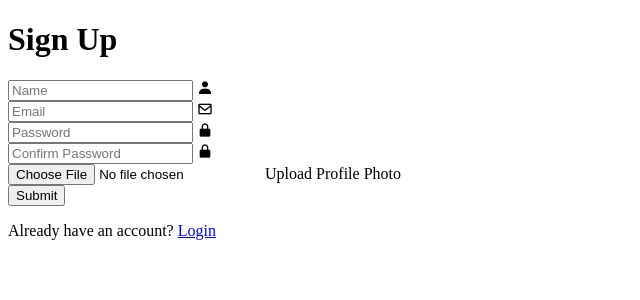
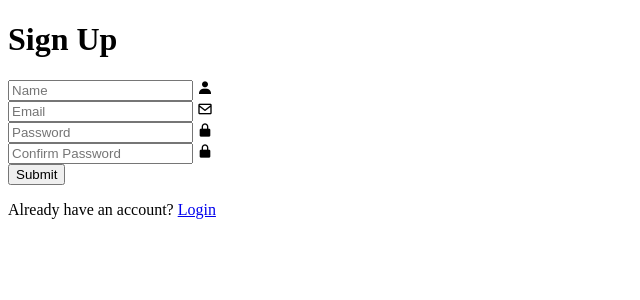
Before and after one commit to devanshkansagra/php-project, a PHP site: page /signup.php in a window 1280 px wide. Shown: the top 300 px of the page, without its empty margins (0-640 px from the left). Run offline with PHP 8.4, Linux system fonts and the light colour scheme.

Commit message:
Updated design of the Login, Signup, Forgot Password, and Verify OTP

```diff
--- a/php/signup.php
+++ b/php/signup.php
@@ -21,7 +21,7 @@ include('./config.php');
         $password = $_POST["password"];
         $cpassword = $_POST["cpassword"];
 
-        if($password != $cpassword) {
+        if($password !== $cpassword) {
             echo "<script>alert('Passwords doesn't match')</script>";
 
         }
@@ -60,12 +60,6 @@ include('./config.php');
         <input type="password" name="cpassword" placeholder="Confirm Password" required>
         <i class='bx bxs-lock-alt'></i>
       </div>
-      <div class="input-box">
-        <input type="file" id="profile-photo" accept="image/*">
-        <label for="profile-photo" class="file-label">Upload Profile Photo</label>
-        <div class="profile-preview" id="profile-preview" style="display: none;"></div>
-        <span id="upload-label" class="upload-label"></span>
-      </div>
 
       <input type="submit" class="btn" value="Submit">
       <div class="register-link">
```
Also changed, not shown: css/stylesForLogin.css (+5 -5 lines), css/stylesForSignup.css (+4 -3 lines).
